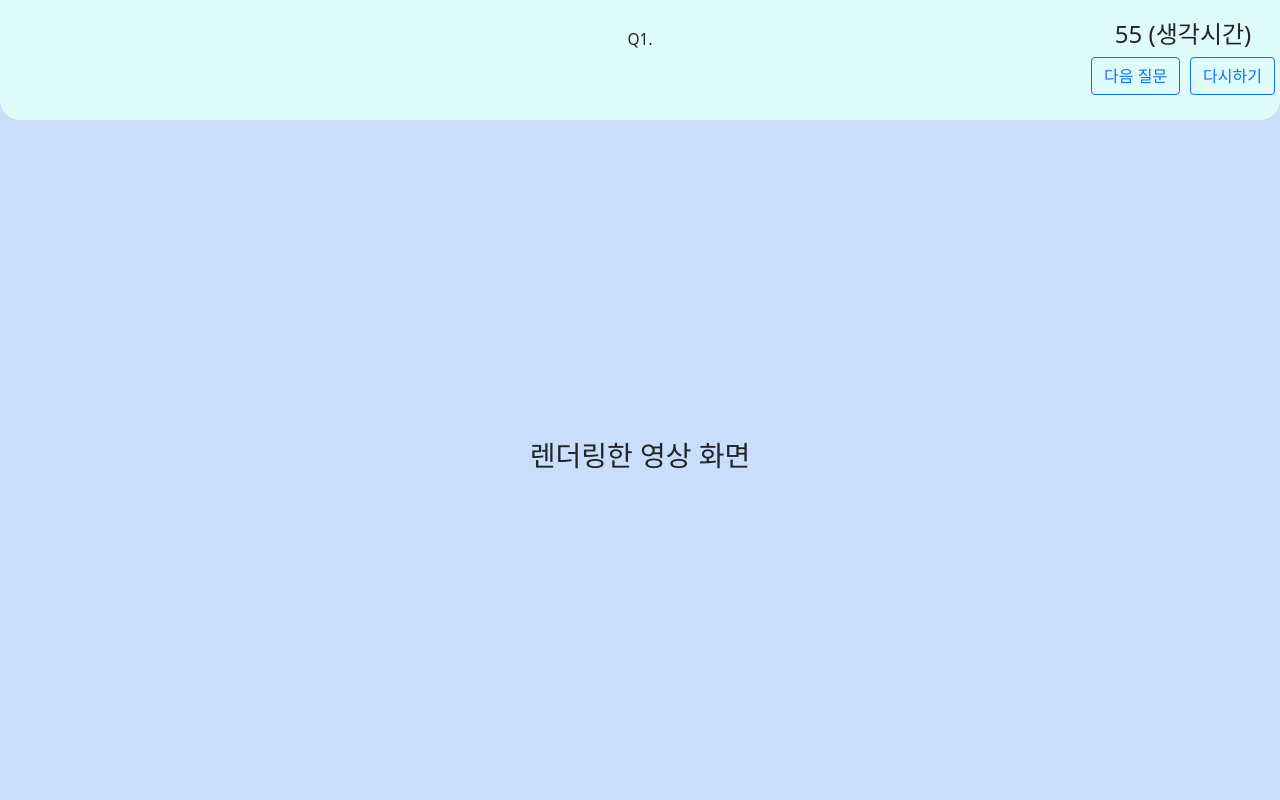
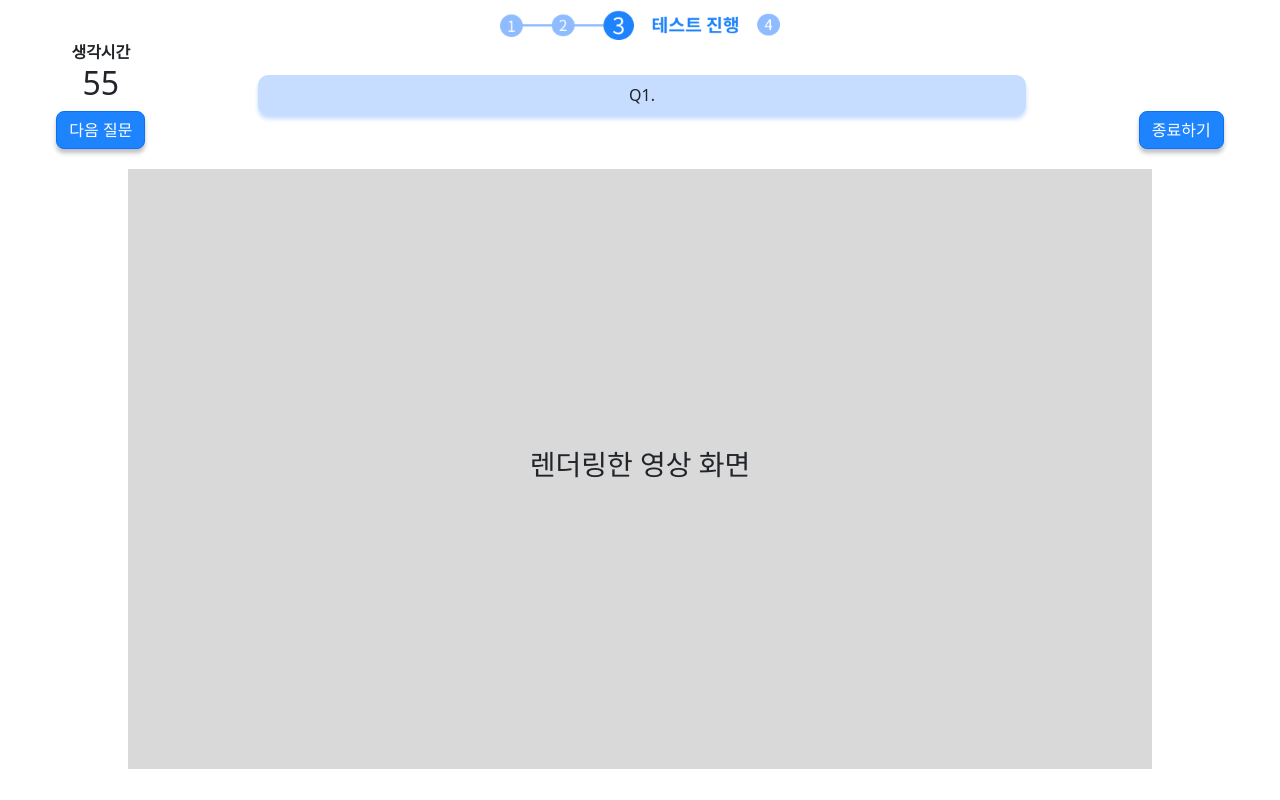
Before and after one commit to EasyHwan/2022_Graduation_Project, a React (Create React App) app in the folder frontend/: page /test in a window 1280 px wide. Built offline with nearby package versions, Linux system fonts and the light colour scheme; no server answers.

Commit message:
테스트 진행 화면 레이아웃 적용 및 디자인 변경

```diff
--- a/frontend/src/screens/check.module.css
+++ b/frontend/src/screens/check.module.css
@@ -5,13 +5,13 @@
 }
 
 .currentPage{
-    width: 40vh;
-    margin-top: 20px;
-    margin-bottom: 20px;
+    width: 35vh;
+    margin-top: 10px;
 }
 .cameraBox{
     width: 40%;
-    margin-top: 30px;
+    margin-top: 50px;
+    margin-bottom: 20px;
 }
 .checkbox{
     display: flex;
--- a/frontend/src/screens/guide.module.css
+++ b/frontend/src/screens/guide.module.css
@@ -5,15 +5,15 @@
 }
 
 .currentPage{
-    width: 40vh;
-    margin-top: 20px;
-    margin-bottom: 20px;
+    width: 35vh;
+    margin-top: 10px;
 }
 .swiperPos{
     display: flex;
     justify-content: center;
     align-items: center;
     height: 70vh;
+    margin-top: 30px;
 }
 .fontStyle{
     font-family: 'Noto Sans KR';
--- a/frontend/src/screens/test.module.css
+++ b/frontend/src/screens/test.module.css
@@ -1,33 +1,47 @@
 .box{
-    margin: 0 auto;
     text-align: center;
     height: 100vh;
-    background-color: #CADEFC;
+    background-color: #fff;
 }
-.article{
-    height: 15vh;
-    background-color: #DEFCF9;
-    border-bottom-right-radius: 20px;
-    border-bottom-left-radius: 20px;
-}
-.question{
-    position: absolute;
-    top: 30px;
-    left: 50%;
-    transform: translate(-50%, 0%);
-    font-size: 15.5px;
+.currentPage{
+    width: 35vh;
+    margin-top: 10px;
 }
 .box2{
-    float: right;
-    padding-top: 20px;
+    display: flex;
+    justify-content: space-around;
+    align-items: center;
+    margin-bottom: 20px;
 }
-.button{
-    margin-left: 5px;
-    margin-right: 5px;
+.questionBox{
+    width: 60%;
+    height: 40px;
+    background: #C6DDFF;
+    box-shadow: 0px 4px 4px #C6DDFF;
+    border-radius: 10px;
+    display: flex;
+    align-items: center;
+    justify-content: center;
 }
-.cameraScreen{
-    height: 85vh;
+.cameraDisplay{
     display: flex;
     justify-content: center;
     align-items: center;
+    height: 75vh;
 }
+.cameraScreen{
+    display: flex;
+    justify-content: center;
+    align-items: center;
+    height: 100%;
+    width: 80%;
+    background: #D9D9D9;
+}
+.modalBody{
+    text-align: center;
+}
+.button{
+    background: #1E84FD;
+    box-shadow: 0px 4px 4px rgba(0, 0, 0, 0.25);
+    border-radius: 8px;
+}
--- a/frontend/src/screens/test_screen.js
+++ b/frontend/src/screens/test_screen.js
@@ -14,15 +14,19 @@ function RetryButton(props) {
       aria-labelledby="contained-modal-title-vcenter"
       centered
     >
-      <Modal.Body>
-        <p>지금까지 진행사항은 기록되지 않습니다!!</p>
-        <p>진행을 멈추고 시작화면으로 돌아갈까요??</p>
+      <Modal.Body className={style.modalBody}>
+        <p>지금까지 진행사항은 기록되지 않습니다!</p>
+        <p>진행을 멈추고 시작화면으로 돌아갈까요?</p>
       </Modal.Body>
-      <Modal.Footer>
+      <Modal.Footer
+        style={{
+          display: "flex",
+          justifyContent: "center",
+        }}>
         <Link to="/">
-            <Button variant="outline-primary" className={style.button}>다시하기</Button>
+            <Button className={style.button}>종료하기</Button>
         </Link>
-        <Button variant="outline-primary" onClick={props.onHide} className={style.button}>계속 진행하기</Button>
+        <Button onClick={props.onHide} className={style.button}>계속 진행하기</Button>
       </Modal.Footer>
     </Modal>
   );
@@ -35,15 +39,20 @@ function EndModal(props){
       aria-labelledby="contained-modal-title-vcenter"
       centered
     >
-      <Modal.Body>
+      <Modal.Body className={style.modalBody}>
         <p>마지막 질문입니다.</p>
         <p>결과화면으로 이동할까요?</p>
       </Modal.Body>
-      <Modal.Footer>
+      <Modal.Footer
+        style={{
+          display: "flex",
+          justifyContent: "center",
+        }}
+      >
         <Link to="/report">
-            <Button variant="outline-primary" className={style.button}>결과보기</Button>
+            <Button className={style.button}>결과보기</Button>
         </Link>
-        <Button variant="outline-primary" onClick={props.onHide} className={style.button}>계속 진행하기</Button>
+        <Button onClick={props.onHide} className={style.button}>계속 진행하기</Button>
       </Modal.Footer>
     </Modal>
   );
@@ -119,16 +128,26 @@ function Header(){
 
   return(
     <>
-      <div className={style.article}>
-        <h2 className={style.question}>Q{question}. {content.content} </h2>
+        <div>
+          <img src = "images/currentPage3.png" className={style.currentPage} alt="profile" />
           <div className={style.box2}>
-        <h4>{second} {thinking ? "(생각시간)" : "(답변시간)"} </h4>
-          <Button variant="outline-primary" onClick={onClick} className={style.button}>다음 질문</Button>
-          <Button variant="outline-primary" onClick={() => setRetryShow(true)} className={style.button}>다시하기</Button>
+            <div>
+              <label style={{fontWeight : 'bold'}}> {thinking ? "생각시간" : "답변시간"} </label>
+              <h2>{second}</h2>
+              <Button onClick={onClick} className={style.button}>다음 질문</Button>
+            </div>
+            <div className={style.questionBox}>
+              <label>Q{question}. {content.content} </label>
+            </div>
+            <div>
+              <label style={{fontWeight : 'bold', color:'white'}}> 빈자리 </label>
+              <h2 style={{fontWeight : 'bold', color:'white'}}>{second}</h2>
+              <Button onClick={() => setRetryShow(true)} className={style.button}>종료하기</Button>
               <RetryButton
                 show={retryShow}
                 onHide={() => setRetryShow(false)}
               />
+            </div>
             <EndModal
                 show={endShow}
                 onHide={() => setEndShow(false)}
@@ -146,8 +165,10 @@ class Test extends Component {
         <div>
           <div className={style.box}>
             <Header/>
+            <div className={style.cameraDisplay}>
               <div className={style.cameraScreen}>
                 <h3>렌더링한 영상 화면</h3>
+              </div>
             </div>
           </div>
         </div>
```
Also changed, not shown: frontend/public/images/currentPage3.png (added). Lines whose indentation alone changed are shown as unchanged.
